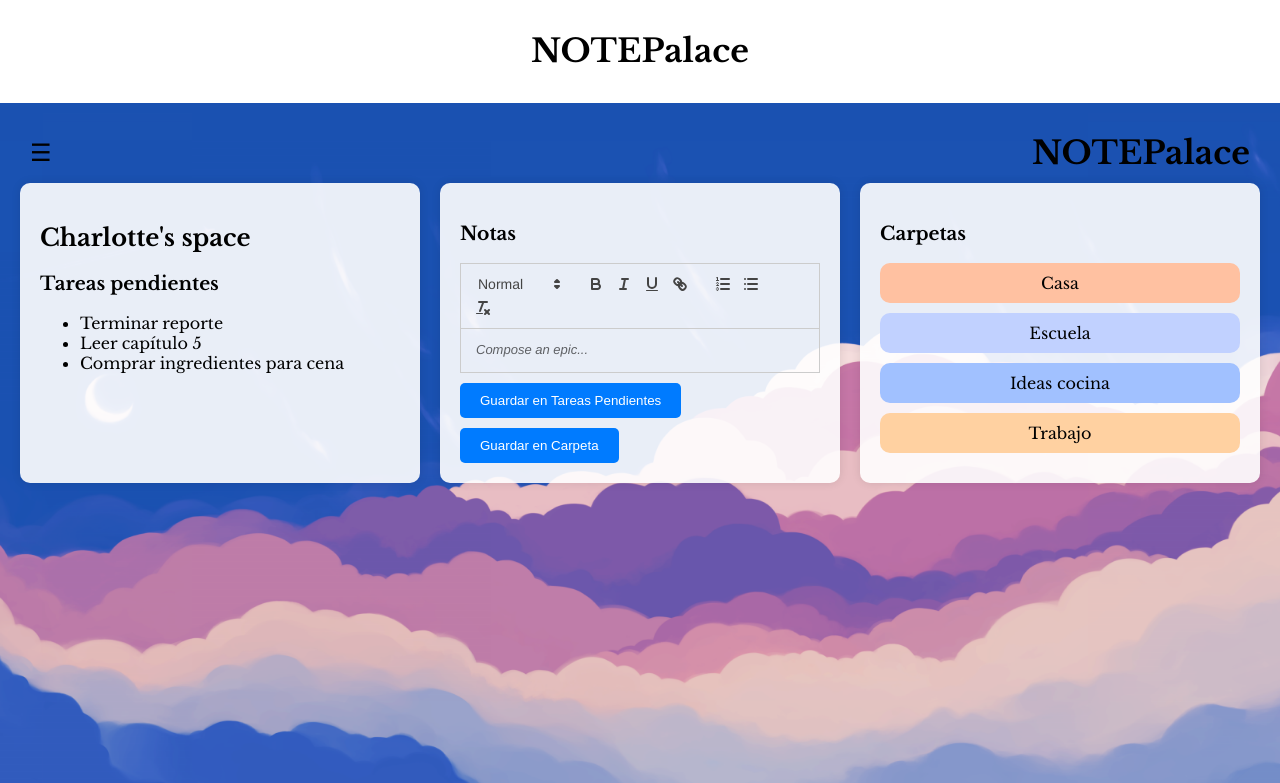
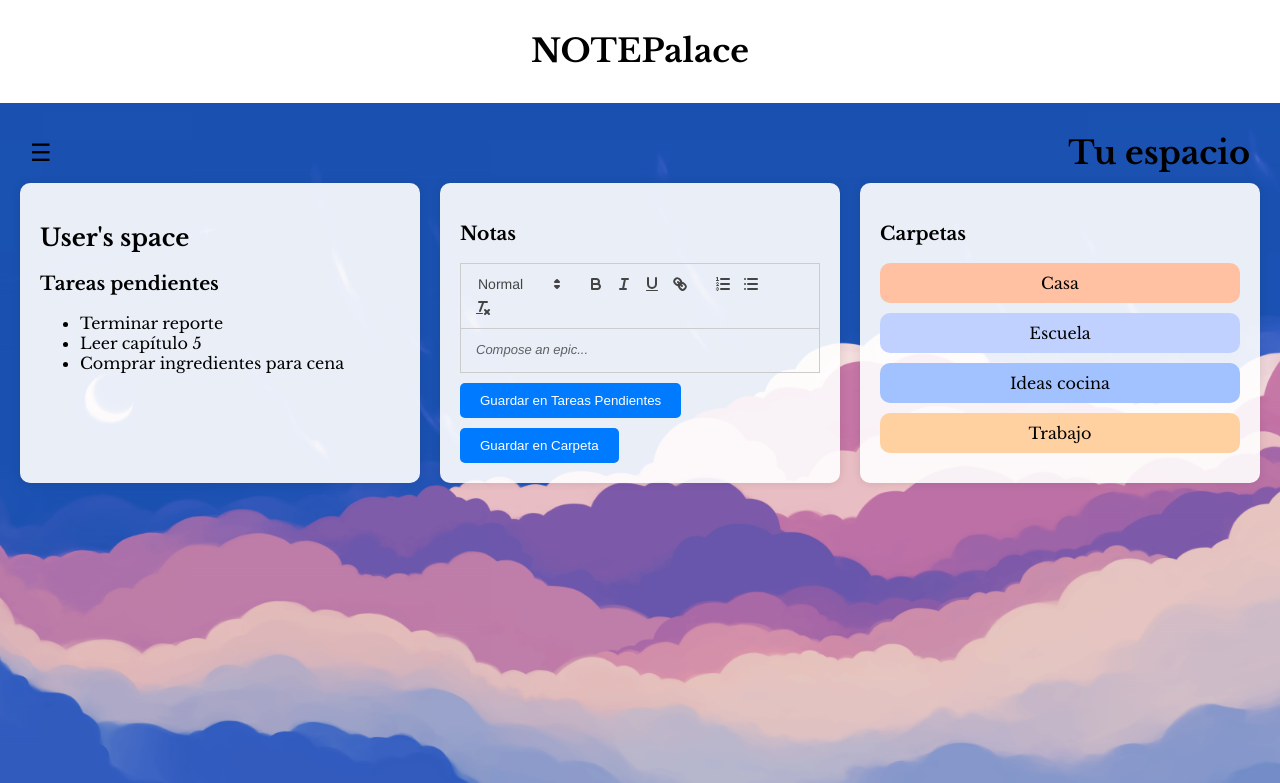
Before and after one commit to ay1309/notepad2, a React (Create React App) app in the folder notepalace/: page /notas in a window 1280 px wide. Shown: the top 783 px of the page. Built offline with nearby package versions, Linux system fonts and the light colour scheme.

Commit message:
nada importante

```diff
--- a/notepalace/src/components/Notas.js
+++ b/notepalace/src/components/Notas.js
@@ -44,7 +44,7 @@ const Notas = () => {
     <div className="notas-container" style={backgroundStyle}>
       <header className="notas-header">
         <div className="notas-menu-icon" onClick={toggleMenu}>&#9776;</div>
-        <h1>NOTEPalace</h1>
+        <h1>Tu espacio</h1>
       </header>
       {menuVisible && (
         <div id="menu" className="notas-dropdown-menu">
@@ -58,7 +58,7 @@ const Notas = () => {
       )}
       <main className="notas-main">
         <section className="notas-user-space">
-          <h2>Charlotte's space</h2>
+          <h2>User's space</h2>
           <h3>Tareas pendientes</h3>
           <ul id="task-list">
             {taskList.map((task, index) => (
```
